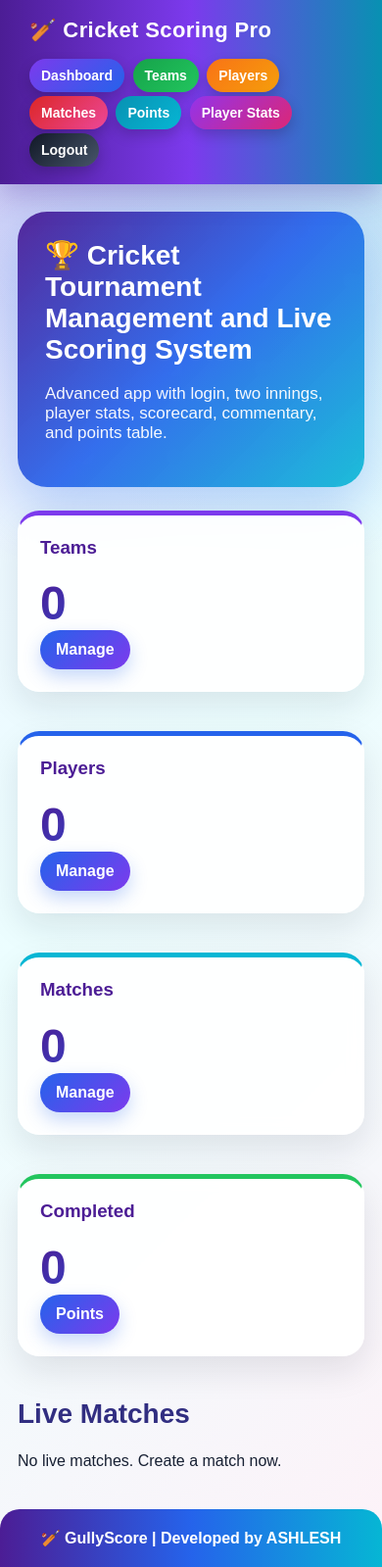
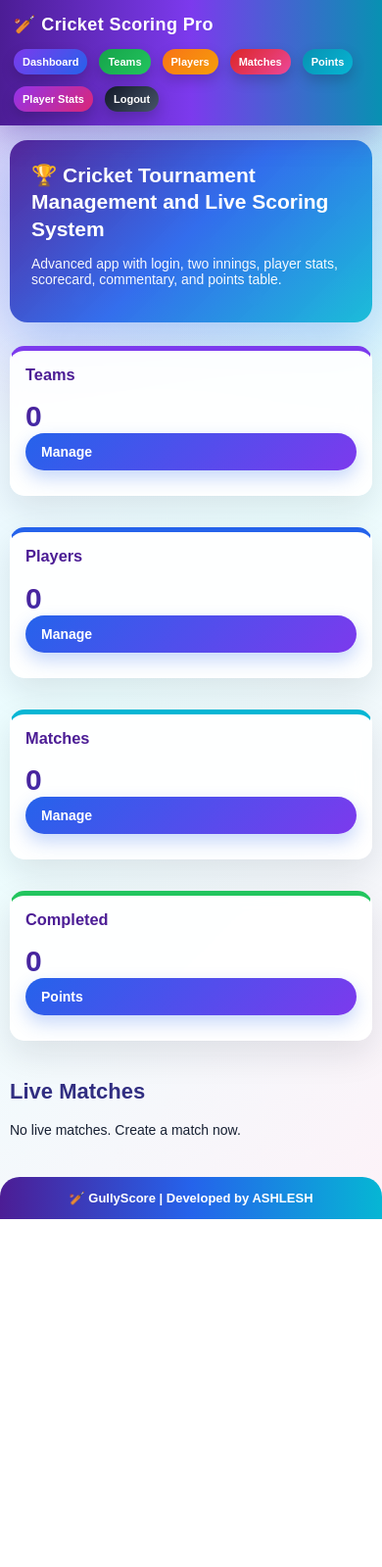
Before and after one commit to Ashlesh1633/Gullyscore, a Flask app: page / in a window 390 px wide. Shown: the whole page at 98% size. After the commit the page ends 1244 px from the top, so only its background shows below. Run offline with Flask 3, Linux system fonts and the light colour scheme; the visitor is signed in with stand-in values (Sample User, id 1); data that the repository does not hold is empty.

Commit message:
style.css

```diff
--- a/static/style.css
+++ b/static/style.css
@@ -341,3 +341,122 @@ form {
     transform: translateY(-2px);
     filter: brightness(1.12);
 }
+/* Mobile responsive design */
+@media (max-width: 768px) {
+    body {
+        font-size: 14px;
+    }
+
+    .navbar {
+        flex-direction: column;
+        align-items: flex-start;
+        padding: 14px;
+        gap: 10px;
+    }
+
+    .navbar div:last-child {
+        display: flex;
+        flex-wrap: wrap;
+        gap: 8px;
+    }
+
+    .navbar a {
+        margin-left: 0;
+        font-size: 12px;
+        padding: 8px 10px;
+    }
+
+    .container {
+        width: 100%;
+        margin: 15px auto;
+        padding: 0 10px;
+    }
+
+    .hero {
+        padding: 22px;
+        border-radius: 18px;
+    }
+
+    .hero h1 {
+        font-size: 24px;
+        line-height: 1.3;
+    }
+
+    .hero p {
+        font-size: 14px;
+    }
+
+    .grid {
+        grid-template-columns: 1fr;
+        gap: 12px;
+    }
+
+    .card {
+        padding: 15px;
+        border-radius: 15px;
+    }
+
+    .score-big {
+        font-size: 34px;
+    }
+
+    input,
+    select,
+    button,
+    .btn {
+        width: 100%;
+        font-size: 14px;
+        margin-bottom: 10px;
+    }
+
+    table {
+        display: block;
+        overflow-x: auto;
+        white-space: nowrap;
+        font-size: 13px;
+    }
+
+    th,
+    td {
+        padding: 9px;
+    }
+
+    h2 {
+        font-size: 22px;
+    }
+
+    .login-card {
+        width: 92%;
+        padding: 22px;
+        border-radius: 18px;
+    }
+
+    footer {
+        font-size: 13px;
+        padding: 14px !important;
+    }
+}
+
+/* Very small phones */
+@media (max-width: 420px) {
+    .navbar strong {
+        font-size: 18px;
+    }
+
+    .navbar a {
+        font-size: 11px;
+        padding: 7px 9px;
+    }
+
+    .hero h1 {
+        font-size: 21px;
+    }
+
+    .score-big {
+        font-size: 30px;
+    }
+
+    table {
+        font-size: 12px;
+    }
+}
```
